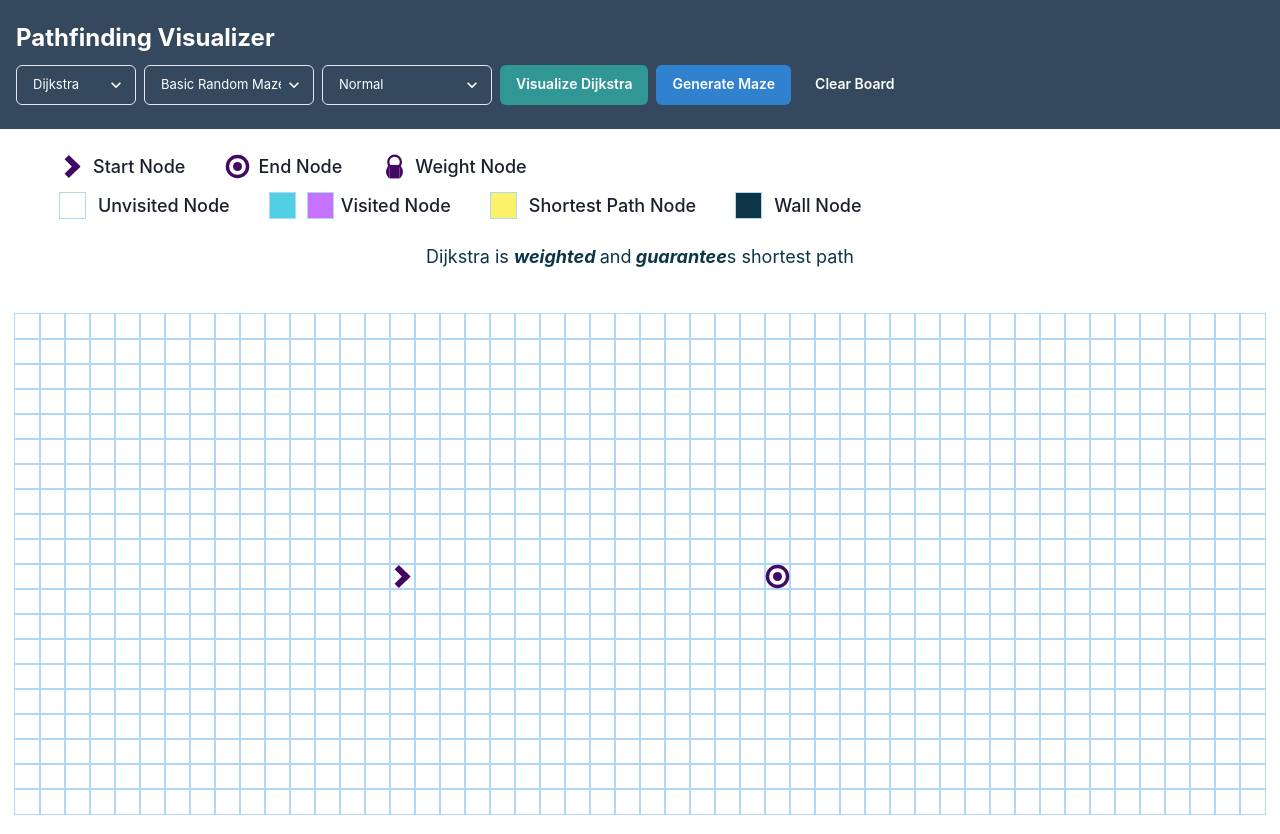
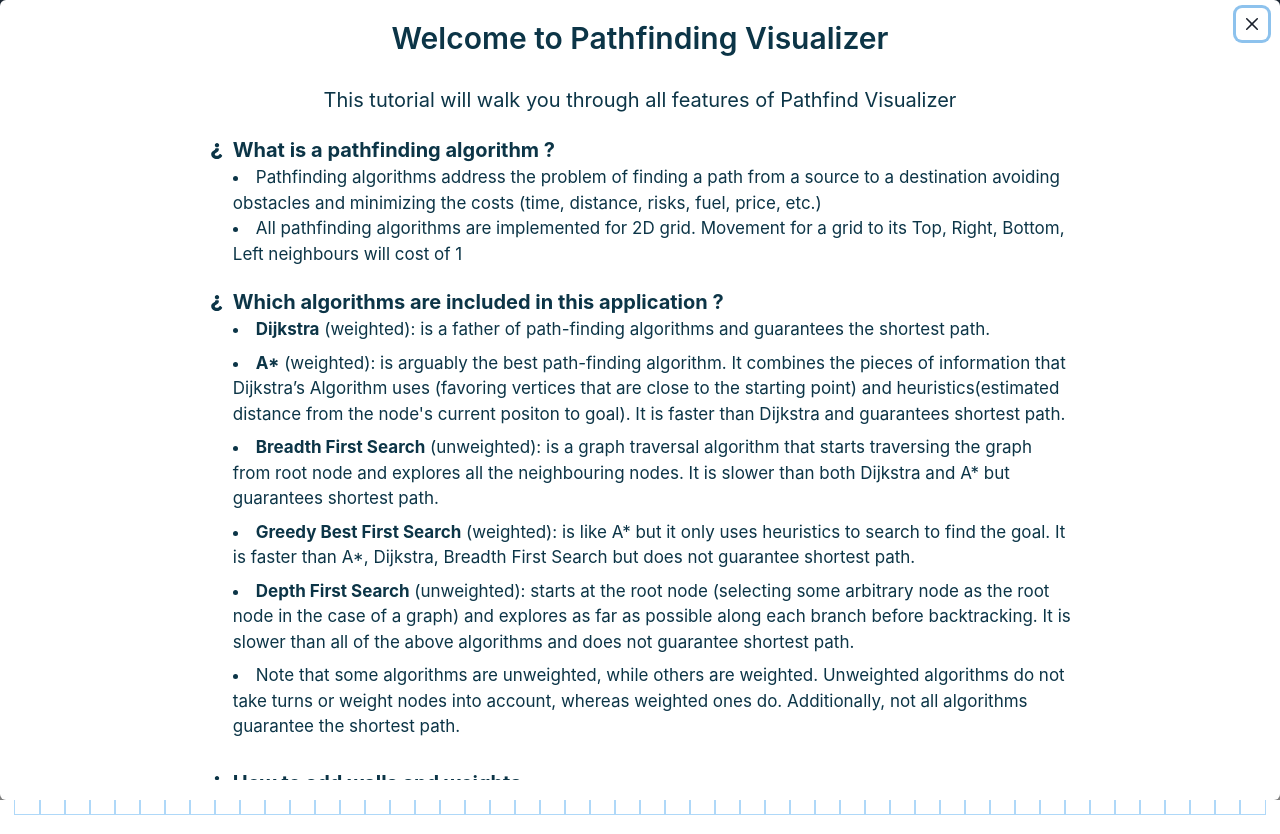
Before and after one commit to Kaung-HtetKyaw/pathfinding-visualizer, a React (Create React App) app: page / in a window 1280 px wide. Built offline with nearby package versions, Linux system fonts and the light colour scheme.

Commit message:
add: tutorial

```diff
--- a/package.json
+++ b/package.json
@@ -14,6 +14,9 @@
     "gh-pages": "^3.2.3",
     "react": "^17.0.2",
     "react-dom": "^17.0.2",
+    "react-icons": "^4.2.0",
+    "react-router": "^5.2.1",
+    "react-router-dom": "^5.2.1",
     "react-scripts": "4.0.3",
     "web-vitals": "^1.0.1"
   },
--- a/src/PathFinding/algorithms/GBFS.js
+++ b/src/PathFinding/algorithms/GBFS.js
@@ -1,7 +1,9 @@
 import { manhattan_h } from "./heuristics";
 import { isEnd, getFinalPath, getNeighbourNodes } from "./utils";
+import BinaryHeap from "../DataStructure/BinaryHeap";
 
 // object is used for openList because when removing an item , it's time complexity is O(1)
+let priorityQueue = new BinaryHeap((x) => x?.h);
 export default function greedy_best_first_search(
   grid,
   start,
@@ -13,16 +15,18 @@ export default function greedy_best_first_search(
   let startNode = grid[start.x][start.y];
   let visitedList = [];
   let closedList = [];
-  let openList = { [startNode.name]: startNode };
+  let openList = priorityQueue;
+  openList.push(startNode);
   startNode.visited = true;
   visitedList.push(startNode);
 
   let numNodes = 0; // num of nodes considered, not really important (for extra information)
 
-  while (Object.keys(openList).length > 0) {
+  while (openList.size() > 0) {
     // get the shortest node from open list
-    let currentNode = getShortestNode(openList);
+    let currentNode = openList.pop();
     closedList.push(currentNode);
+    currentNode.closed = true;
     numNodes++;
     // if reach end
     if (isEnd(currentNode, end)) {
@@ -30,10 +34,6 @@ export default function greedy_best_first_search(
       console.log("Number of nodes considered: ", numNodes);
       return { path, closedNodes: closedList, visitedNodes: visitedList };
     }
-
-    // remove curretNode from openlist and set the flag to closed cuz currentNode is already considered
-    delete openList[currentNode.name];
-    currentNode.closed = true;
 
     // get neighbour nodes
     let neighbours = getNeighbourNodes(grid, currentNode, walls);
@@ -47,16 +47,21 @@ export default function greedy_best_first_search(
       }
       let currentH =
         heuristics(neighbour, end) + (weights[neighbour.name] ? 15 : 0);
+      let visited = neighbour.visited;
 
-      // for first time visiting, there is no previous g so current g will be the best
-      if (!neighbour.visited || currentH < neighbour.h) {
+      // for first time visiting or current g is smaller than the previous one
+      if (!visited || currentH < neighbour.h) {
         neighbour.parent = { x: currentNode.x, y: currentNode.y };
         neighbour.h = currentH;
 
-        if (!neighbour.visited) {
+        if (!visited) {
           neighbour.visited = true;
-          openList[neighbour.name] = neighbour;
+          openList.push(neighbour);
           visitedList.push(neighbour);
+        } else {
+          // already visited the node, but this time it got smaller g value than the previous one
+          // so we need to reorder the node in priorityQueue
+          openList.reorderNode(neighbour);
         }
       }
     }
--- a/src/PathFinding/algorithms/dijkstra.js
+++ b/src/PathFinding/algorithms/dijkstra.js
@@ -27,7 +27,7 @@ export default function dijkstra(grid, start, end, walls = {}, weights = {}) {
     closedList.push(currentNode);
     numNodes++;
     // if reach end
-    if (isEnd(currentNode, end)) {
+    if (isEnd(currentNode, end) || (start.x === end.x && start.y === end.y)) {
       const path = getFinalPath(currentNode, grid, start);
       console.log("considered nodes: ", numNodes);
       return {
--- a/src/PathFinding/algorithms/index.js
+++ b/src/PathFinding/algorithms/index.js
@@ -7,35 +7,40 @@ import DFS from "./DFS";
 const ALGORITHMS = {
   Dijkstra: {
     name: "Dijkstra",
-    about: "blah blah",
+    about:
+      "is a father of path-finding algorithms and guarantees the shortest path.",
     algorithm: dijkstra,
     weighted: true,
     shortest: true,
   },
   Astar: {
     name: "A*",
-    about: "blah blah",
+    about:
+      "is arguably the best path-finding algorithm. It combines the pieces of information that Dijkstra’s Algorithm uses (favoring vertices that are close to the starting point) and heuristics(estimated distance from the node's current positon to goal). It is faster than Dijkstra and guarantees shortest path. ",
     algorithm: a_star,
     weighted: true,
     shortest: true,
   },
   BFS: {
     name: "Breadth First Search",
-    about: "blah blah",
+    about:
+      "is a graph traversal algorithm that starts traversing the graph from root node and explores all the neighbouring nodes. It is slower than both Dijkstra and A* but guarantees shortest path. ",
     algorithm: BFS,
     weighted: false,
     shortest: true,
   },
   GBFS: {
     name: "Greedy Best First Search",
-    about: "blah blah",
+    about:
+      "is like A* but it only uses heuristics to search to find the goal. It is faster than A*, Dijkstra, Breadth First Search but does not guarantee shortest path. ",
     algorithm: GBFS,
     weighted: true,
     shortest: false,
   },
   DFS: {
     name: "Depth First Search",
-    about: "blah blah",
+    about:
+      " starts at the root node (selecting some arbitrary node as the root node in the case of a graph) and explores as far as possible along each branch before backtracking. It is slower than all of the above algorithms and does not guarantee shortest path. ",
     algorithm: DFS,
     weighted: false,
     shortest: false,
--- a/src/PathFinding/visualizer/Node/index.js
+++ b/src/PathFinding/visualizer/Node/index.js
@@ -65,7 +65,7 @@ const Node = ({
       ref.current.classList.remove("node-shortest-path-no-ani");
       ref.current.classList.remove("node-weight-visited");
     }
-  }, [start, end, isGridDirty, visited, grid]);
+  }, [start, end, isGridDirty, grid]);
 
   useEffect(() => {
     if (!isWall && ref.current) {
--- a/src/PathFinding/visualizer/index.js
+++ b/src/PathFinding/visualizer/index.js
@@ -1,6 +1,6 @@
 import React, { useState, useEffect } from "react";
 import Node from "./Node/index";
-import { generateGrid } from "../algorithms/utils";
+import { generateGrid, randomInteger } from "../algorithms/utils";
 import { Center, Container, useForceUpdate } from "@chakra-ui/react";
 import Header from "../../common/components/Header";
 import Glossary from "../../common/components/Glossary";
@@ -133,18 +133,17 @@ const Visualizer = () => {
     forceUpdate();
   };
 
-  // const forceUpdate = () => {
-  //   // to force re-render when the grid item property change
-  //   setGridRerenderCount((v) => ++v);
-  // };
-
   // visualizing
-  const animate = ({ visitedNodes, path, closedNodes }) => {
+  const animatePathFind = ({ visitedNodes, path, closedNodes }) => {
     let length = closedNodes.length;
     setAnimating(true);
     for (let i = 0; i < length; i++) {
       const node = closedNodes[i];
       const isEndNode = node.x === end.x && node.y === end.y;
+      // if reach end but there is no shortest path
+      if (i === length - 1) {
+        setAnimating(false);
+      }
       // draw path if reach end node
       if (isEndNode) {
         setTimeout(() => {
@@ -220,7 +219,7 @@ const Visualizer = () => {
       weights
     );
 
-    animate({
+    animatePathFind({
       visitedNodes: result.visitedNodes,
       path: result.path,
       closedNodes: result.closedNodes,
--- /dev/null
+++ b/src/Tutorial/index.js
@@ -0,0 +1,201 @@
+import React from "react";
+import {
+  Button,
+  Modal,
+  ModalOverlay,
+  ModalContent,
+  ModalHeader,
+  ModalCloseButton,
+  ModalBody,
+  ModalFooter,
+  Text,
+  Box,
+  HStack,
+  Icon,
+  Divider,
+  color,
+} from "@chakra-ui/react";
+import { FaQuestion } from "react-icons/fa";
+import ALGORITHMS from "../PathFinding/algorithms/index";
+
+const Topic = ({ children }) => {
+  return (
+    <HStack mt={5} justifyContent="start" alignItems="start">
+      <Icon transform="rotate(180deg)" mt={2} as={FaQuestion} />
+      <Box>{children}</Box>
+    </HStack>
+  );
+};
+
+const Tutorial = ({ isOpen, onOpen, onClose }) => {
+  return (
+    <Modal
+      size="full"
+      scrollBehavior="inside"
+      isOpen={isOpen}
+      onClose={onClose}
+    >
+      <ModalOverlay />
+      <ModalContent
+        pb={5}
+        display="flex"
+        flexDir="column"
+        justifyContent="center"
+        alignItems="center"
+      >
+        <ModalHeader color="#0C3547" textAlign="center" fontSize="3xl">
+          Welcome to Pathfinding Visualizer
+        </ModalHeader>
+        <ModalCloseButton />
+        <ModalBody display="flex" justifyContent="center" color="#0C3547">
+          <Box maxW={{ base: "100%", lg: "70%" }}>
+            <Text as="h5" fontSize="xl" textAlign="center">
+              This tutorial will walk you through all features of Pathfind
+              Visualizer
+            </Text>
+            <Topic>
+              <Text fontWeight="bold" fontSize="xl">
+                What is a pathfinding algorithm ?
+              </Text>
+              <Text as="li" fontSize="17px">
+                Pathfinding algorithms address the problem of finding a path
+                from a source to a destination avoiding obstacles and minimizing
+                the costs (time, distance, risks, fuel, price, etc.)
+              </Text>
+              <Text as="li" fontSize="17px">
+                All pathfinding algorithms are implemented for 2D grid. Movement
+                for a grid to its Top, Right, Bottom, Left neighbours will cost
+                of 1
+              </Text>
+            </Topic>
+            <Topic>
+              <Text fontWeight="bold" fontSize="xl">
+                Which algorithms are included in this application ?
+              </Text>
+              {Object.values(ALGORITHMS).map((el) => (
+                <Text mb={2} as="li" fontSize="17px">
+                  <Text as="span" display="inline-block" fontWeight="bold">
+                    {el.name}
+                  </Text>{" "}
+                  <span>({el.weighted ? "weighted" : "unweighted"}):</span>{" "}
+                  <span>{el.about}</span>
+                </Text>
+              ))}
+              <Text mb={2} as="li" fontSize="17px">
+                Note that some algorithms are unweighted, while others are
+                weighted. Unweighted algorithms do not take turns or weight
+                nodes into account, whereas weighted ones do. Additionally, not
+                all algorithms guarantee the shortest path.
+              </Text>
+            </Topic>
+            <Topic>
+              <Text fontWeight="bold" fontSize="xl">
+                How to add walls and weights{" "}
+              </Text>
+              <Text as="li" fontSize="17px">
+                Click on the grid to add a wall. Click on the grid while
+                pressing{" "}
+                <Text as="span" fontWeight="bold">
+                  W
+                </Text>{" "}
+                to add a weight
+              </Text>
+              <Text as="li" fontSize="17px">
+                You can also generate maze and pattern by selecting from the
+                dropdown and click generate Generate Maze button.
+              </Text>
+              <Text as="li" fontSize="17px">
+                Walls are impenetrable, meaning that a path cannot cross through
+                them. Weights, however, are not impassable. They are simply more
+                "costly" to move through. In this application, moving through a
+                weight node has a "cost" of 15.
+              </Text>
+            </Topic>
+            <Topic>
+              <Text fontWeight="bold" fontSize="xl">
+                How to relocate start and end nodes{" "}
+              </Text>
+              <Text as="li" fontSize="17px">
+                Just simply click on start or end node and the mouse pointer
+                will change to the icon of node you clicked on (start or end)
+                and then just simpley click on the node you want start/end node
+                to be at.
+              </Text>
+              <Text as="li" fontSize="17px">
+                If the grid is dirty ,i.e. there was a previous visualization,
+                relocating start/end node will re-visualize the selected
+                pathfinding algorithm.
+              </Text>
+            </Topic>
+            <Topic>
+              <Text fontWeight="bold" fontSize="xl">
+                Priority Queue{" "}
+              </Text>
+              <Text as="li" fontSize="17px">
+                Binary Heap is used as a Priority Queue for Dijkstra, A* and
+                Greedy Best First Search.
+              </Text>
+            </Topic>
+            <Box mt={5} height="5px" bg="#0C3547"></Box>
+            <Box fontWeight="bold">
+              <Text my={5} as="h5" fontSize="xl">
+                This project was inspired by{" "}
+                <Text
+                  as="a"
+                  href="https://clementmihailescu.github.io/Pathfinding-Visualizer/#"
+                  textDecor="underline"
+                  _hover={{
+                    color: "teal",
+                  }}
+                >
+                  Clement Mihailescu's pathfinding visualizer.
+                </Text>
+              </Text>
+              <Text my={5} as="h5" fontSize="xl">
+                If you want to see the source of this application, you can get
+                it here:{" "}
+                <Text
+                  _hover={{
+                    color: "teal",
+                  }}
+                  as="a"
+                  href="https://github.com/Kaung-HtetKyaw/pathfinding-visualizer"
+                  textDecor="underline"
+                >
+                  https://github.com/Kaung-HtetKyaw/pathfinding-visualizer
+                </Text>
+              </Text>
+              <Text my={5} as="h5" fontSize="xl">
+                If you want to see the source of the more generic versions of
+                algorithms implemented in this porject, you can get it here:{" "}
+                <Text
+                  _hover={{
+                    color: "teal",
+                  }}
+                  as="a"
+                  href="https://github.com/Kaung-HtetKyaw/Algorithm-Javascript-Implementation"
+                  textDecor="underline"
+                >
+                  https://github.com/Kaung-HtetKyaw/Algorithm-Javascript-Implementation
+                </Text>
+              </Text>
+              <Text my={5} as="h5" fontSize="xl">
+                If anyone reading this knows of anything that could make it
+                better, please let me know.
+              </Text>
+            </Box>
+          </Box>
+        </ModalBody>
+
+        {/* <ModalFooter display="flex" justifyContent="space-between">
+          <Button colorScheme="teal" mr={3} onClick={onClose}>
+            Skip Tutorial
+          </Button>
+          <Button variant="ghost">Secondary Action</Button>
+        </ModalFooter> */}
+      </ModalContent>
+    </Modal>
+  );
+};
+
+export default Tutorial;
--- a/src/app/App.js
+++ b/src/app/App.js
@@ -2,11 +2,7 @@ import React from "react";
 import Visualizer from "../PathFinding/visualizer/index.js";
 
 const App = () => {
-  return (
-    <div>
-      <Visualizer />
-    </div>
-  );
+  return <Visualizer />;
 };
 
 export default App;
--- a/src/common/components/Glossary.js
+++ b/src/common/components/Glossary.js
@@ -76,8 +76,9 @@ const Glossary = ({ algorithm }) => {
         <Text fontStyle="italic" as="span" fontWeight="bold">
           {" "}
           {ALGORITHMS[algorithm].shortest ? "" : "does not"} guarantee
-        </Text>
-        {ALGORITHMS[algorithm].shortest ? "s" : ""} shortest path
+          {ALGORITHMS[algorithm].shortest ? "s" : ""}
+        </Text>{" "}
+        shortest path
       </Text>
     </Container>
   );
--- a/src/common/components/Header.js
+++ b/src/common/components/Header.js
@@ -8,10 +8,12 @@ import {
   Heading,
   Select,
   Button,
+  useDisclosure,
 } from "@chakra-ui/react";
 import ALGORITHMS from "../../PathFinding/algorithms";
 import MAZES from "../../maze";
 import { SPEED } from "../../utils/constants";
+import Tutorial from "../../Tutorial/index";
 
 const Header = ({
   algorithm = "Dijkstra",
@@ -23,8 +25,11 @@ const Header = ({
   animating,
   visualize,
   generateMaze,
+  bomb,
+  toggleBomb,
   clearBoard,
 }) => {
+  const { onOpen, onClose, isOpen } = useDisclosure({ defaultIsOpen: true });
   return (
     <Container maxW="100%" bg="#34495E" py="6">
       <Box>
@@ -104,7 +109,7 @@ const Header = ({
               colorScheme="teal"
               fontSize="sm"
             >
-              Visualize {algorithm}
+              Visualize {ALGORITHMS[algorithm].name}
             </Button>
             <Button
               isDisabled={animating}
@@ -116,6 +121,14 @@ const Header = ({
             </Button>
           </HStack>
           <HStack>
+            <Button
+              isDisabled={animating}
+              onClick={() => toggleBomb()}
+              colorScheme="blue"
+              fontSize="sm"
+            >
+              {bomb ? "Remove" : "Add"} Bomb
+            </Button>
             <Button
               isDisabled={animating}
               onClick={() => clearBoard()}
@@ -130,6 +143,17 @@ const Header = ({
               Clear Board
             </Button>
           </HStack>
+          <HStack>
+            <Button
+              isDisabled={animating}
+              onClick={() => onOpen()}
+              colorScheme="blue"
+              fontSize="sm"
+            >
+              Show Tutorial
+            </Button>
+            <Tutorial onClose={onClose} onOpen={onOpen} isOpen={isOpen} />
+          </HStack>
         </Stack>
       </Box>
     </Container>
```
Also changed, not shown: src/images/bomb.svg (added), 1 other file (tests, documents, lock files or other folders).
